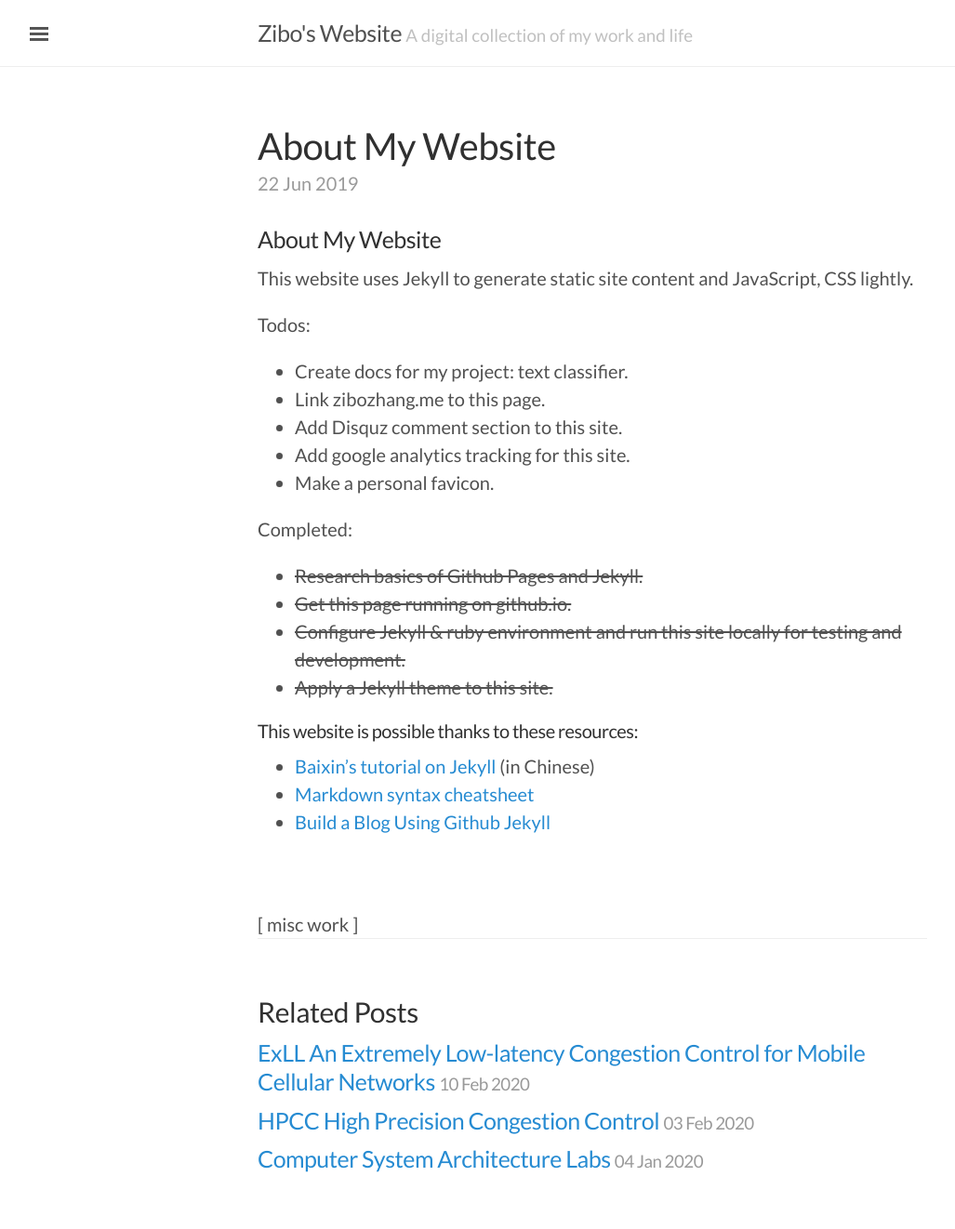
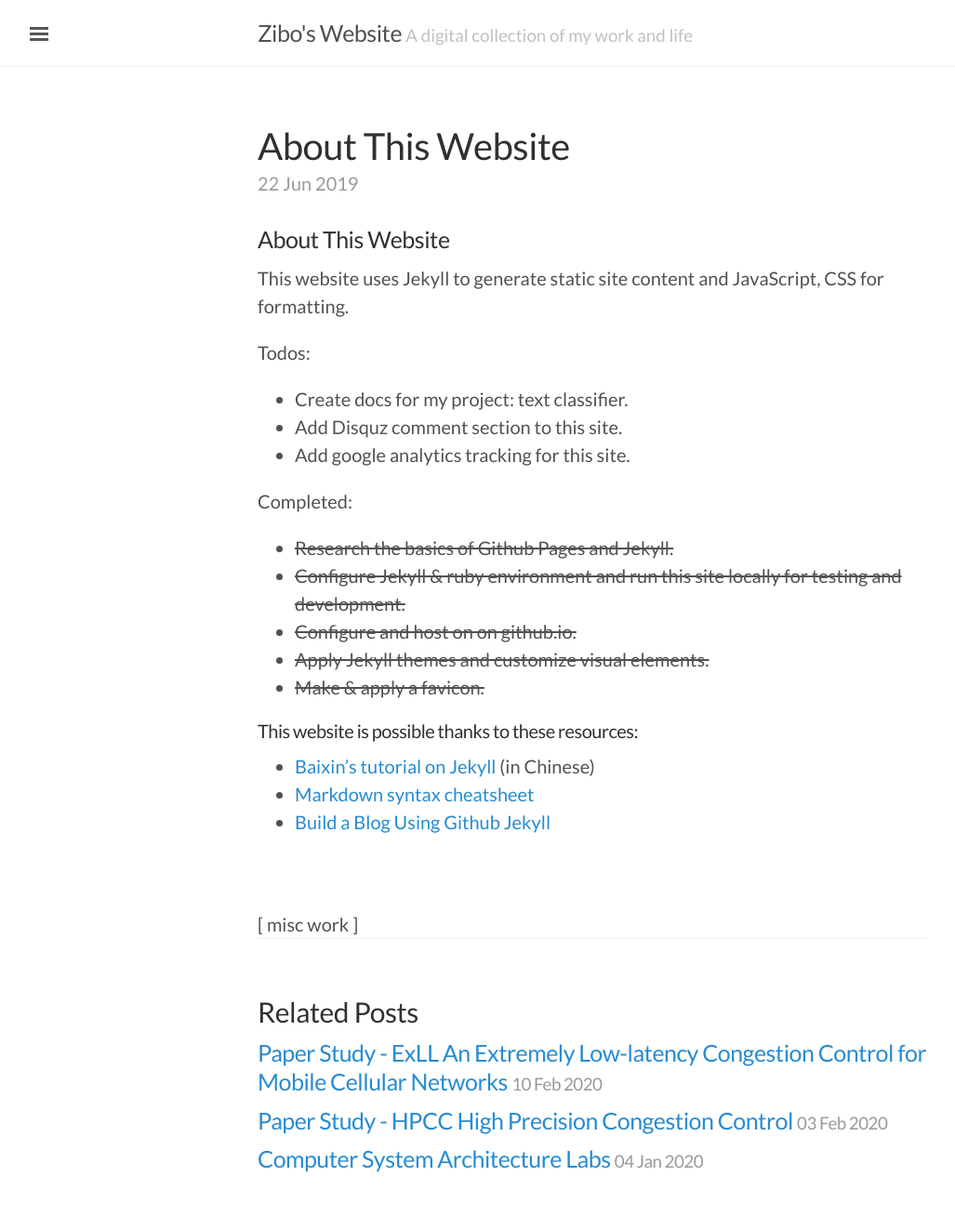
Before and after one commit to tonyzhang95/tonyzhang95.github.io, a Jekyll site: the page built from _posts/2019-06-22-About-This-Site.md, in a window 1280 px wide. Shown: the whole page at 93% size, without its empty margins (3-1030 px from the left). Built offline with Jekyll 4.4.1, drawn with Linux system fonts in a browser that asks for light colours; nearby versions of some CDN libraries.

Commit message:
updates
-fixed small image display issue
-modified resume
-added disclaimer for paper studies

```diff
--- a/_posts/2019-06-22-About-My-Site.md
+++ b/_posts/2019-06-22-About-This-Site.md
@@ -1,26 +1,25 @@
 ---
 layout: post
-title: About My Website
+title: About This Website
 date: 2019-06-22
 tags: misc work
 ---
 
-### About My Website
+### About This Website
 
-This website uses Jekyll to generate static site content and JavaScript, CSS lightly.
+This website uses Jekyll to generate static site content and JavaScript, CSS for formatting.
 
 Todos:
   * Create docs for my project: text classifier.
-  * Link zibozhang.me to this page.
   * Add Disquz comment section to this site.
   * Add google analytics tracking for this site.
-  * Make a personal favicon.
 
 Completed:
-  * ~~Research basics of Github Pages and Jekyll.~~
-  * ~~Get this page running on github.io.~~
+  * ~~Research the basics of Github Pages and Jekyll.~~
   * ~~Configure Jekyll & ruby environment and run this site locally for testing and development.~~
-  * ~~Apply a Jekyll theme to this site.~~
+  * ~~Configure and host on on github.io.~~
+  * ~~Apply Jekyll themes and customize visual elements.~~
+  * ~~Make & apply a favicon.~~
 
 #### This website is possible thanks to these resources:
   * [Baixin's tutorial on Jekyll](http://baixin.io:8000/2016/10/jekyll_tutorials1/) (in Chinese)
```
Also changed, not shown: _posts/2020-02-03-HPCC.md (+2 -3 lines), _posts/2020-02-10-ExLL.md (+2 -1 lines), resume.md (+4 -1 lines), assets/ExLL/Screen Shot 2020-02-08 at 03.57.16.png (added).
